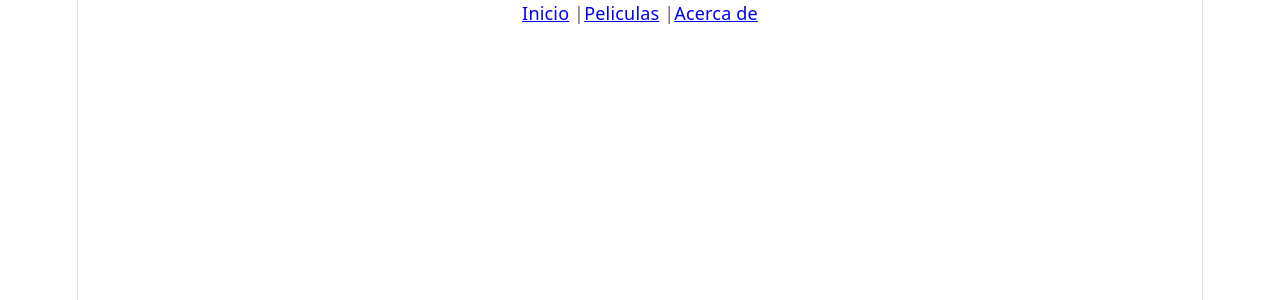
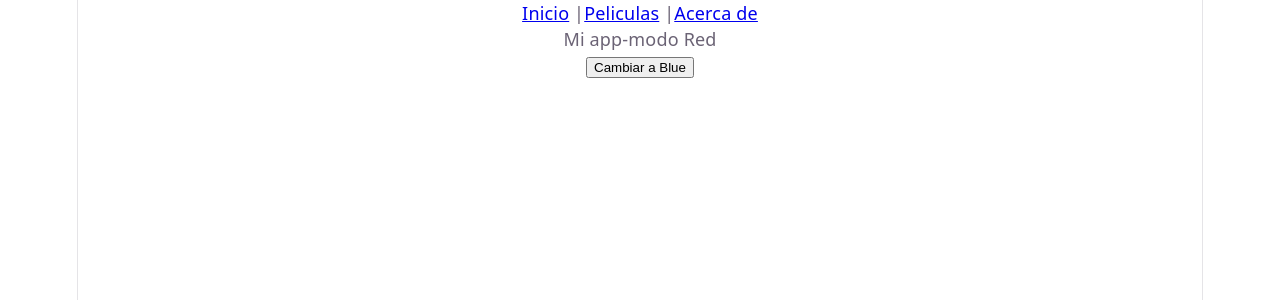
Before and after one commit to Pq989-j/Movies-UI-Frontend, a React (Vite) app: page /counter in a window 1280 px wide. Shown: the top 300 px of the page. Built offline with nearby package versions, Linux system fonts and the light colour scheme; the HTML template or start-up script is replaced by a standard one.

Commit message:
feat: add useContext

```diff
--- a/src/App.jsx
+++ b/src/App.jsx
@@ -6,11 +6,15 @@ import { About } from './Pages/About'
 import { Home } from './Pages/Home'
 import { Movies } from './Pages/Movies'
 import { CharacterDetail } from './Pages/CharacterDetail'
+import Searchfield from './components/Counter'
+import { ThemeContext } from './context/ThemeContext'
+import { useState } from 'react'
 
 function App() {
+  const [theme, setTheme] = useState('Red')
+  return (
+    <ThemeContext value={{theme, setTheme}}>
 
-  return (
-    <div>
       <nav>
         <NavLink to="/">Inicio</NavLink> |
         <NavLink to="/movies">Peliculas</NavLink> |
@@ -19,12 +23,13 @@ function App() {
       <Routes>
         <Route path="/" element={<Greetings />}/>
         <Route path="/character/:id" element={<CharacterDetail />}/>
-        <Route path="/characters" element={<Characters />}/>
-        <Route path="/movies" element={<Movies />}/>
+        <Route path="/movies" element={<Characters />}/>
         <Route path="/home" element={<Home />}/>
         <Route path="/about" element={<About/>}/>
+        <Route path="/counter" element={<Searchfield/>}/>
       </Routes>
-    </div>
+
+    </ThemeContext>
   )
 }
 
--- a/src/Pages/CharacterDetail.jsx
+++ b/src/Pages/CharacterDetail.jsx
@@ -1,11 +1,13 @@
 import { useState, useEffect } from "react";
 import { useParams } from "react-router-dom";
+import { useNavigate } from "react-router-dom";
 
 function CharacterDetail () {
     const {id} = useParams();
     const [character, setCharacter] = useState(null);
     const[isloading, setIsLoading] = useState(true);
     const[error, setError] = useState(null);
+    const navigate = useNavigate();
 
     useEffect(() => {
         async function load() {
@@ -28,6 +30,7 @@ function CharacterDetail () {
     return (
         <div>
             <h2>{character.name}</h2>
+            <button onClick={() => navigate("/")}>Volver</button>
             <img src={character.image} alt={character.name} />
             <p>Estado: {character.status}</p>
             <p>Especie: {character.species}</p>
--- a/src/components/Characters.jsx
+++ b/src/components/Characters.jsx
@@ -1,5 +1,6 @@
 import { useEffect, useState } from "react";
-import { Link } from "react-router-dom";
+import { Link } from "react-router-dom";7
+
 
 function Characters () {
     const[characters, setCharacter] = useState(null)
--- a/src/components/Counter.jsx
+++ b/src/components/Counter.jsx
@@ -1,15 +1,13 @@
-import {useState} from "react";
+import { Header } from "./Header"
+import { ThemeSwitcher } from "./ThemeSwitcher"
+function Searchfield() {
+    return(
+        <div>
+            <Header />
+            <ThemeSwitcher/>
 
-function Counter() {
-    const [count, setCount] = useState(0)
-
-    return (
-        <div>
-            <h2>Cuenta: {count}</h2>
-            <button onClick={}> </button>
         </div>
     )
+}
 
-
-    export default Counter
-}
+export default Searchfield
--- /dev/null
+++ b/src/components/Header.jsx
@@ -0,0 +1,9 @@
+import { useContext } from "react";
+import { ThemeContext } from "../context/ThemeContext";
+
+function Header () {
+    const {theme} = useContext(ThemeContext)
+    return <header className={theme}>Mi app-modo {theme}</header>
+}
+
+export {Header}
--- /dev/null
+++ b/src/components/ThemeSwitcher.jsx
@@ -0,0 +1,13 @@
+import { useContext } from "react";
+import { ThemeContext } from "../context/ThemeContext";
+
+function ThemeSwitcher () {
+    const {theme, setTheme} = useContext(ThemeContext)
+
+    return (
+        <button onClick={() => setTheme(theme === "Red" ? "Blue" : "Red")}>
+            Cambiar a {theme === "Red" ? "Blue" : "Red"}
+        </button>
+    )
+}
+export {ThemeSwitcher}
--- /dev/null
+++ b/src/context/ThemeContext.jsx
@@ -0,0 +1,3 @@
+import { createContext } from "react";
+
+export const ThemeContext = createContext(null)
```
Also changed, not shown: 1 other file (tests, documents, lock files or other folders).
